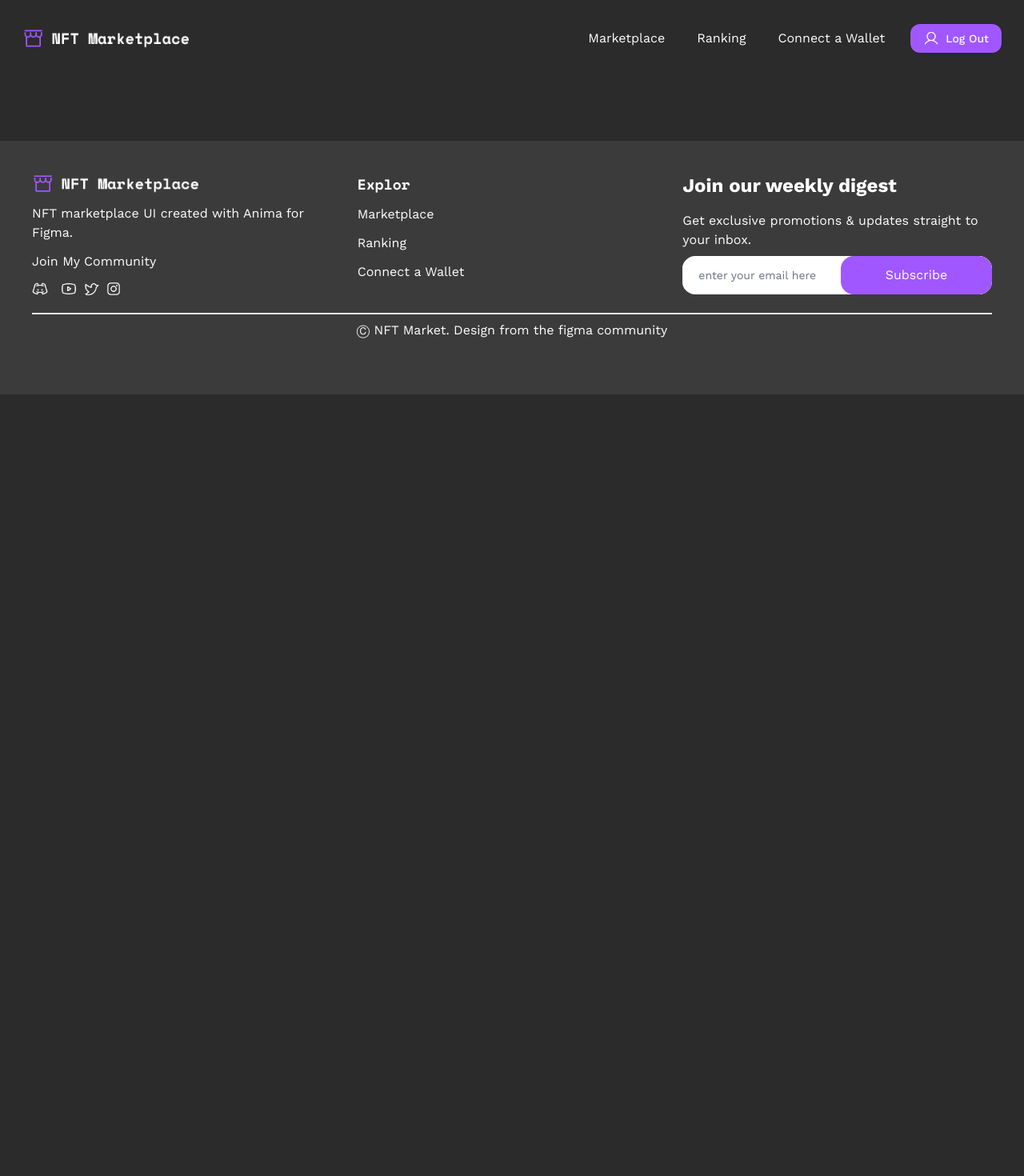
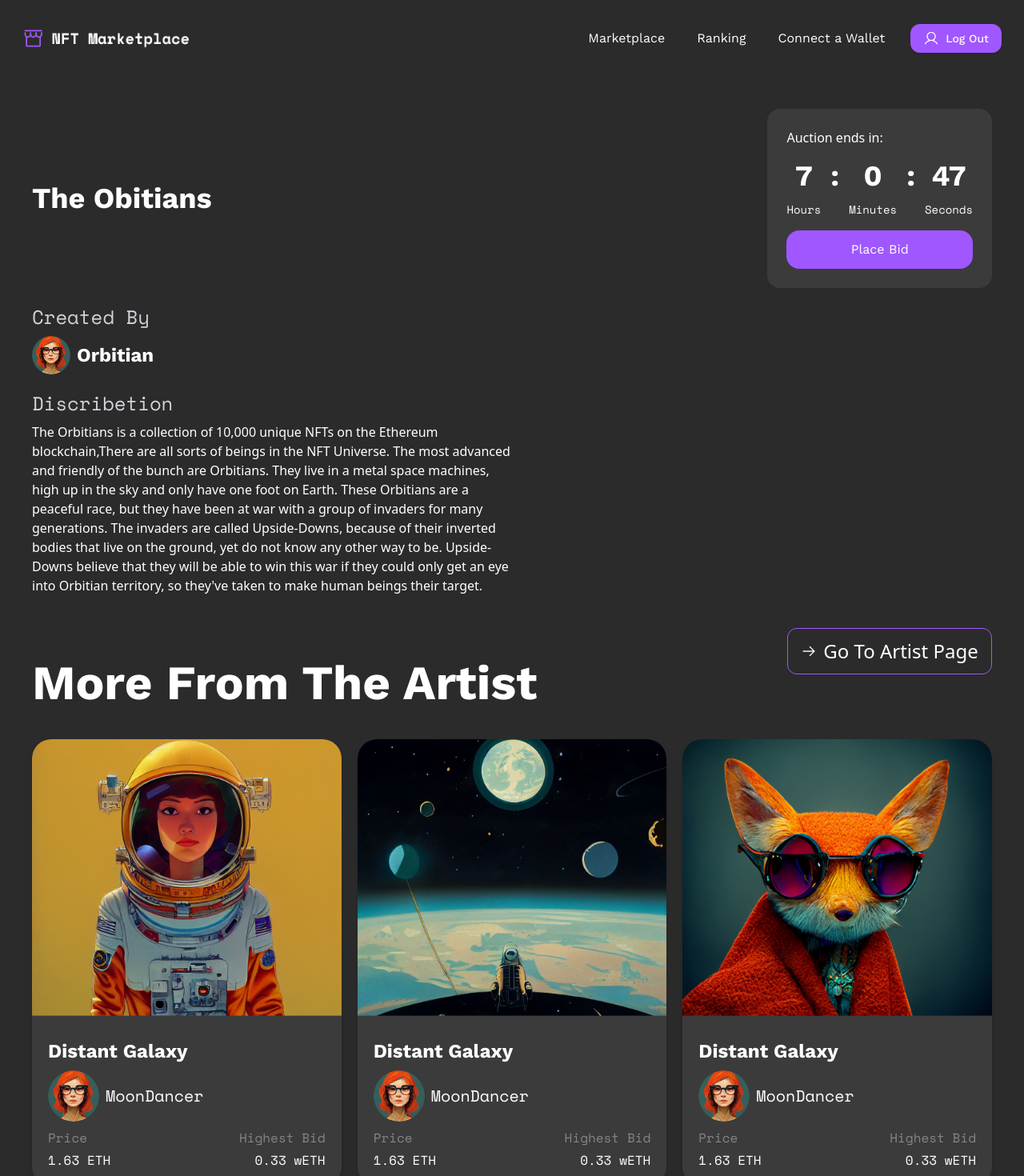
Before and after one commit to De-icon/NFT-marketplace, a React (Vite) app: page /NFTprofile in a window 1280 px wide. Shown: the top 1470 px of the page at 80% size. Before the commit the page ends 800 px from the top, so only its background shows below. Built offline with nearby package versions, Linux system fonts and the light colour scheme; no server answers.

Commit message:
added the NFTprofile

```diff
--- a/src/App.tsx
+++ b/src/App.tsx
@@ -12,6 +12,7 @@ import Ranking from "./screens/ranking";
 import ConnectWallet from "./screens/connectWallet";
 import { AuthProvider } from "./utils/AuthContext";
 import UserProfilePage from "./screens/userProfilePage";
+import NFTprofile from "./screens/NFTprofile";
 
 
 
@@ -33,6 +34,7 @@ function App() {
             <Route path="/ranking" element={<Ranking/>}/>
             <Route path="/connectWallet" element={<ConnectWallet/>}/>
             <Route path="/userProfilePage" element={<UserProfilePage/>}/>
+            <Route path="/NFTprofile" element={<NFTprofile/>}/>
 
         </Route>
 
--- a/src/assets/img/icons/index.tsx
+++ b/src/assets/img/icons/index.tsx
@@ -9,3 +9,4 @@ export { default as DiscordLogo } from './DiscordLogo.png'
 export { default as InstagramLogo } from './InstagramLogo.png'
 export { default as LockKey } from './LockKey.png'
 export { default as Plus } from './Plus.png'
+export { default as ArrowRight } from './ArrowRight.png'
--- a/src/components/countDown.tsx
+++ b/src/components/countDown.tsx
@@ -1,5 +1,7 @@
 
 import React, { useState, useEffect } from 'react';
+import { AlertDialog, AlertDialogAction, AlertDialogContent, AlertDialogFooter, AlertDialogHeader, AlertDialogTitle, AlertDialogTrigger } from './ui/alert-dialog';
+
 
 const CountDown: React.FC = () => {
   const [timeLeft, setTimeLeft] = useState({
@@ -28,12 +30,40 @@ const CountDown: React.FC = () => {
 
   return (
     <div className="countdown">
-      <h2>Time Left Until Next Year</h2>
-      <div className="countdown-values">
-        <span>{timeLeft.days} days</span>
-        <span>{timeLeft.hours} hours</span>
-        <span>{timeLeft.minutes} minutes</span>
-        <span>{timeLeft.seconds} seconds</span>
+
+
+      <div className=' flex flex-col space-y-4 p-6 bg-secondary rounded-2xl max-w-72'>
+        <p>Auction ends in:</p>
+        <div className=' flex space-x-3 items-start justify-center'>
+          <div className=' flex flex-col space-y-3 items-center justify-center'>
+            <h1 className=' font-WorkSans text-4xl font-bold'>{timeLeft.hours}</h1>
+            <p className=' font-SpaceMono text-sm'>Hours</p>
+          </div>
+          <h1 className=' font-WorkSans text-4xl font-bold'>:</h1>
+          <div className=' flex flex-col space-y-3 items-center justify-center'>
+            <h1 className=' font-WorkSans text-4xl font-bold'>{timeLeft.minutes}</h1>
+            <p className=' font-SpaceMono text-sm'>Minutes</p>
+          </div>
+          <h1 className=' font-WorkSans text-4xl font-bold'>:</h1>
+          <div className=' flex flex-col space-y-3 items-center justify-center'>
+            <h1 className=' font-WorkSans text-4xl font-bold'>{timeLeft.seconds}</h1>
+            <p className=' font-SpaceMono text-sm'>Seconds</p>
+          </div>
+
+        </div>
+        <AlertDialog>
+            <AlertDialogTrigger type="submit" className=" w-full font-WorkSans bg-primary p-3 rounded-2xl flex items-center space-x-1 justify-center " >
+                Place Bid
+            </AlertDialogTrigger>
+                <AlertDialogContent>
+                    <AlertDialogHeader>
+                        <AlertDialogTitle>It just a demo App thanks for tring it out ❣️</AlertDialogTitle>
+                        </AlertDialogHeader>
+                        <AlertDialogFooter>
+                    <AlertDialogAction>Continue</AlertDialogAction>
+                </AlertDialogFooter>
+            </AlertDialogContent>
+        </AlertDialog>
       </div>
     </div>
   );
--- /dev/null
+++ b/src/screens/NFTprofile/index.tsx
@@ -0,0 +1,86 @@
+
+import { Avatar1, } from "@/assets/img/profilePic";
+import { ImagePlaceholder13, ImagePlaceholder5, ImagePlaceholder8 } from "@/assets/NFTs";
+import CountDown from "@/components/countDown";
+import PostCard from "@/components/postCard";
+import { Button } from "@/components/ui/button";
+import {ArrowRight} from "@/assets/img/icons"
+
+
+export default function NFTprofile() {
+
+
+    const card = [
+        {
+            title: "Distant Galaxy",
+            creator: "MoonDancer",
+            price: "1.63 ETH",
+            highestBid: "0.33 wETH",
+            profile: Avatar1,
+            image: ImagePlaceholder5,
+        },
+        {
+            title: "Distant Galaxy",
+            creator: "MoonDancer",
+            price: "1.63 ETH",
+            highestBid: "0.33 wETH",
+            profile: Avatar1,
+            image: ImagePlaceholder8,
+        },
+        {
+            title: "Distant Galaxy",
+            creator: "MoonDancer",
+            price: "1.63 ETH",
+            highestBid: "0.33 wETH",
+            profile: Avatar1,
+            image: ImagePlaceholder13,
+        }
+
+
+    ]
+
+
+    return (
+        <div>
+            <div className=" p-10">
+                <div className=" flex flex-col md:flex-row md:justify-between items-center space-y-3 md:space-y-0 mb-5">
+                    <h1 className=" font-WorkSans text-4xl font-bold">The Obitians</h1>
+                    <CountDown />
+                </div>
+                <div>
+                    <h2 className=" font-SpaceMono text-gray-300 mb-2 text-2xl">Created By</h2>
+                    <div className=" flex space-x-2 items-center">
+                        <img className=' w-12 h-12 rounded-full' src={Avatar1} />
+                        <h2 className=" font-WorkSans text-2xl font-bold">Orbitian</h2>
+                    </div>
+                </div>
+                    <div className=" w-[100%] md:max-w-[50%] mt-5">
+                        <h2 className=" font-SpaceMono text-gray-300 mb-2 text-2xl">Discribetion</h2>
+                        <p>
+                            The Orbitians
+                            is a collection of 10,000 unique NFTs on the Ethereum blockchain,There are all sorts of beings in the NFT Universe. The most advanced and friendly of the bunch are Orbitians. They live in a metal space machines, high up in the sky and only have one foot on Earth.
+                            These Orbitians are a peaceful race, but they have been at war with a group of invaders for many generations. The invaders are called Upside-Downs, because of their inverted bodies that live on the ground, yet do not know any other way to be. Upside-Downs believe that they will be able to win this war if they could only get an eye into Orbitian territory, so they've taken to make human beings their target.
+                        </p>
+                    </div>
+                    <div>
+                        <div className="flex justify-between items-center mb-10">
+                            <div className='flex flex-col space-y-4 mt-20'>
+                                <h1 className=' text-4xl md:text-6xl font-bold font-WorkSans'>More From The Artist</h1>
+
+                            </div>
+                            <Button variant="outline" className="p-5 md:p-7 w-full md:w-64 text-xl hidden md:flex md:text-2xl items-center"><img className="w-4 h-4 md:w-5 md:h-5 mr-2 bg-transparent " src={ArrowRight} /> Go To Artist Page</Button>
+                        </div>
+
+                        <div className=' mt-10 grid sm:grid-cols-2 md:grid-cols-3 gap-5'>
+                            {card.map((card) => (
+                                <PostCard title={card.title} creator={card.creator} price={card.price} highestBid={card.highestBid} image={card.image} profile={card.profile} />
+                            ))}
+                        </div>
+                        <div className=" mt-5">
+                            <Button variant="outline" className="p-7 md:p-7 w-full md:w-64 text-xl md:hidden md:text-2xl"><img className="w-4 h-4 md:w-5 md:h-5 mr-2 bg-transparent" src={ArrowRight} /> Go To Artist Page</Button>
+                        </div>
+                    </div>
+            </div>
+        </div>
+    )
+}
--- a/src/utils/AuthContext.tsx
+++ b/src/utils/AuthContext.tsx
@@ -94,7 +94,6 @@ export const AuthProvider = ({children}: {children: React.ReactNode}) => {
                         wrapperStyle
                         wrapperClass
 
-
                 />
             </div>
             :
```
